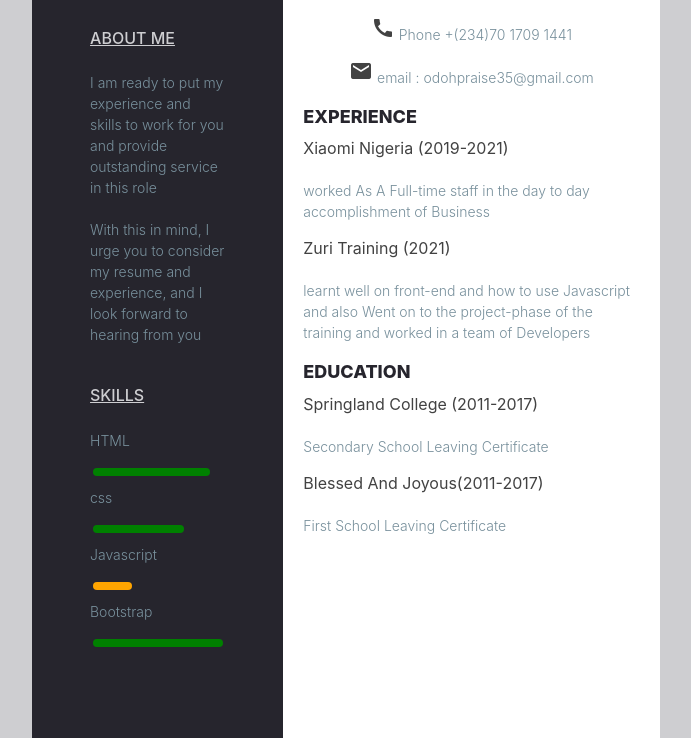
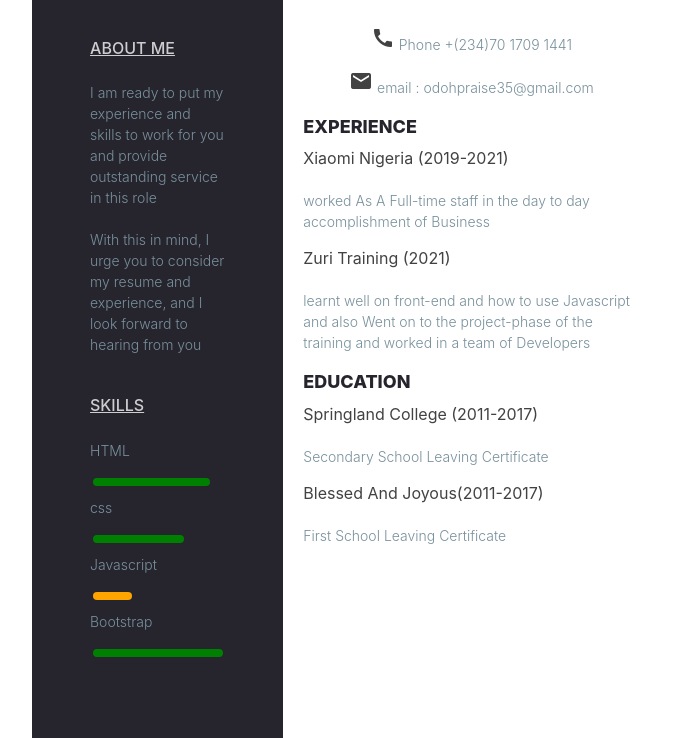
Before and after one commit to odohpraise/HNGstage2task, a plain HTML site: page index.html in a window 1280 px wide. Shown: the part 235-973 px from the top of the page, without its empty margins (294-985 px from the left). Drawn offline with Linux system fonts and the light colour scheme; files whose address does not match are found by name.

Commit message:
first commit

```diff
--- a/app.css
+++ b/app.css
@@ -1,13 +1,13 @@
 body{
     margin: 0;
     padding: 0;
-    background-color: #ceced1;
+
 }
 .clearfix{clear: both;}
 
 .resume-box{
-    height: 1200px;
-    margin-top:10px;
+    height: auto;
+    /* margin-top:10px; */
     margin-bottom: 20px;
     background-color: #fff ;
 }
--- a/index.html
+++ b/index.html
@@ -17,7 +17,7 @@
 
 <body>
     <div class="container">
-        <div class="box-outer ">
+        <!-- <div class="box-outer "> -->
 
         <div class="resume-box container">
             <span class="logo">
--- a/myName.js
+++ /dev/null
@@ -1 +0,0 @@
-alert('Odoh Praise')
```
Also changed, not shown: 1 other file. Lines whose indentation alone changed are shown as unchanged.
